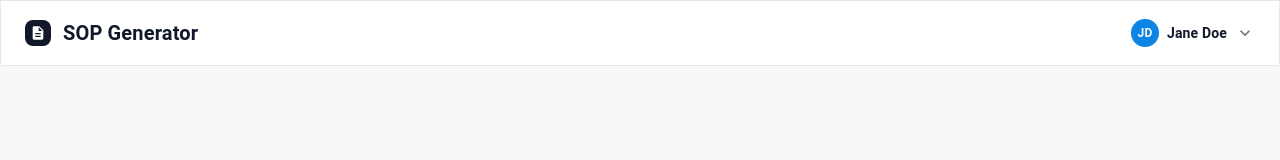
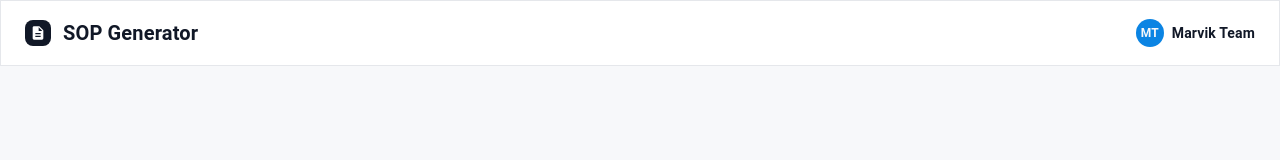
Before and after one commit to marvik-ai/sop-generator-ui-wrapper, a React (Vite) app: page / in a window 1280 px wide. Shown: the top 160 px of the page. Built offline with nearby package versions, Linux system fonts and the light colour scheme.

Commit message:
Updated top right name and initials

```diff
--- a/src/components/AppUserMenu.tsx
+++ b/src/components/AppUserMenu.tsx
@@ -1,8 +1,7 @@
 import { Avatar, Box, Typography } from '@mui/material';
-import ExpandMoreIcon from '@mui/icons-material/ExpandMore';
 
-const USER_NAME = 'Jane Doe';
-const USER_INITIALS = 'JD';
+const USER_NAME = 'Marvik Team';
+const USER_INITIALS = 'MT';
 
 export default function AppUserMenu() {
   return (
@@ -15,7 +14,6 @@ export default function AppUserMenu() {
       <Typography variant="body2" sx={{ fontWeight: 700 }}>
         {USER_NAME}
       </Typography>
-      <ExpandMoreIcon sx={{ fontSize: 20, color: 'text.secondary' }} />
     </Box>
   );
 }
```
